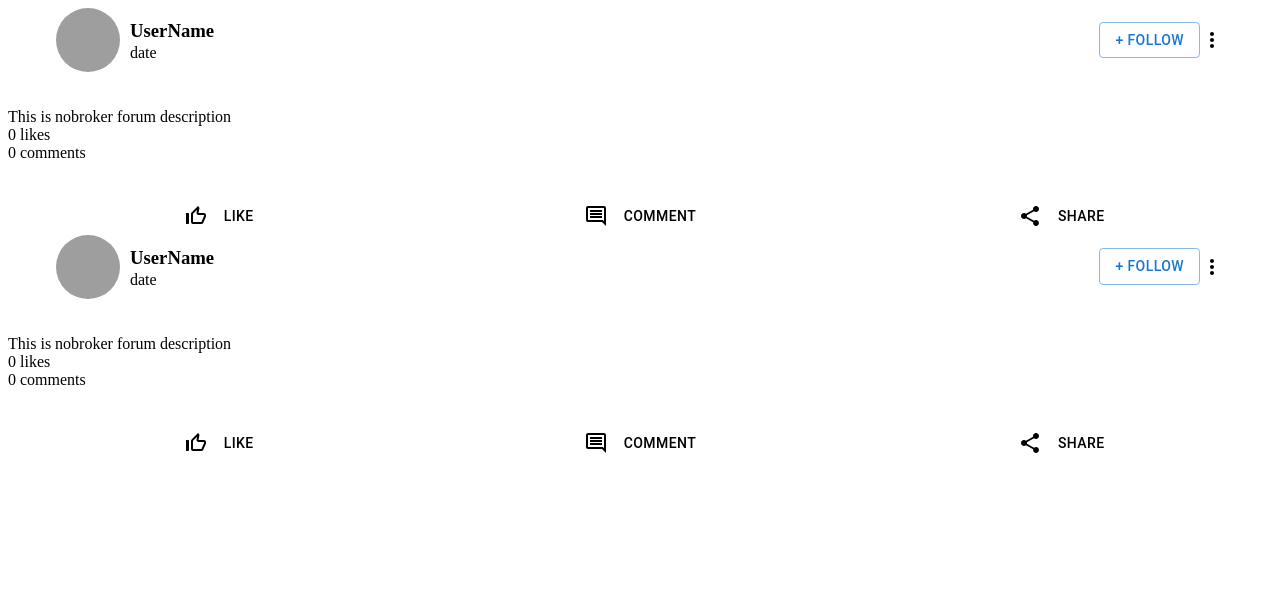
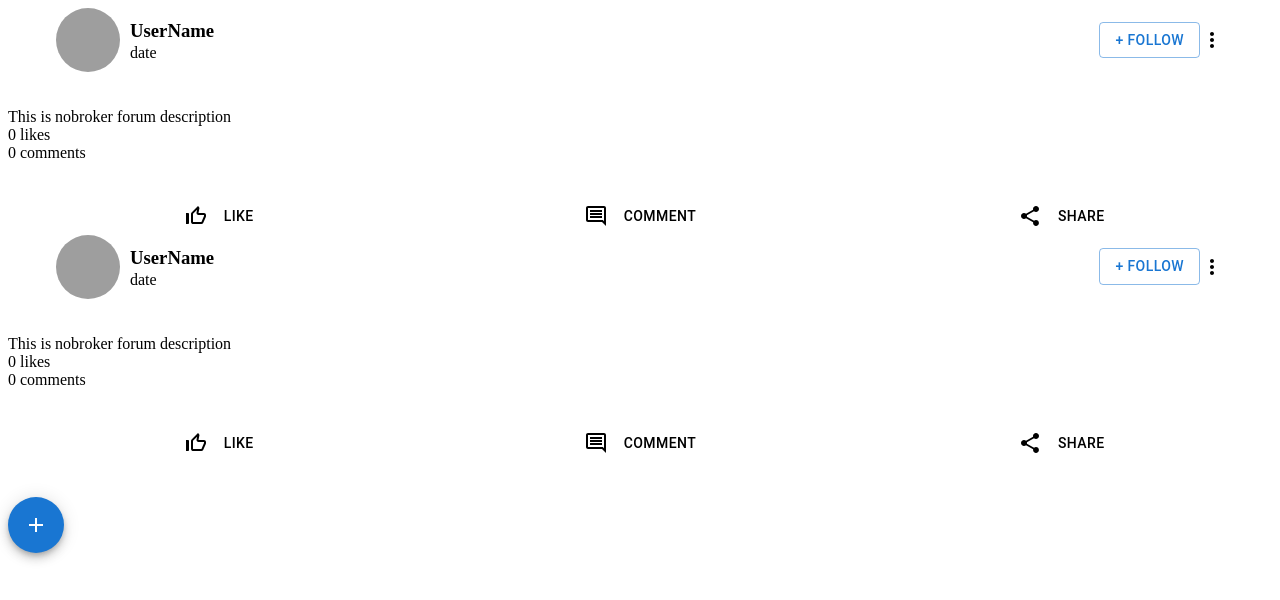
Before and after one commit to nirav19029/hood-forum, a React (Create React App) app in the folder frontend/: page / in a window 1280 px wide. Shown: the top 600 px of the page. Built offline with nearby package versions, Linux system fonts and the light colour scheme; grey boxes are pictures that could not be loaded.

Commit message:
Added floting point button

```diff
--- a/frontend/src/App.js
+++ b/frontend/src/App.js
@@ -1,5 +1,6 @@
 import React from "react";
 import "./App.css";
+import AddPostButton from "./components/card/AddPostButton";
 import Card from "./components/card/Card";
 
 const App = () => {
@@ -7,6 +8,10 @@ const App = () => {
     <div>
       <Card />
       <Card />
+
+      <br />
+      <br />
+      <AddPostButton />
     </div>
   );
 };
--- /dev/null
+++ b/frontend/src/components/card/AddPostButton.js
@@ -0,0 +1,16 @@
+import React from "react";
+import Box from "@mui/material/Box";
+import Fab from "@mui/material/Fab";
+import AddIcon from "@mui/icons-material/Add";
+
+const AddPostButton = () => {
+  return (
+    <div>
+      <Fab color="primary" aria-label="add">
+        <AddIcon />
+      </Fab>
+    </div>
+  );
+};
+
+export default AddPostButton;
--- a/frontend/src/components/card/addPostButton.js
+++ /dev/null
@@ -1,20 +0,0 @@
-import * as React from 'react';
-import Box from '@mui/material/Box';
-import Fab from '@mui/material/Fab';
-import AddIcon from '@mui/icons-material/Add';
-import EditIcon from '@mui/icons-material/Edit';
-import FavoriteIcon from '@mui/icons-material/Favorite';
-import NavigationIcon from '@mui/icons-material/Navigation';
-import PostAddIcon from '@mui/icons-material/PostAdd';
-
-const addPostButton= () => {
-  return (
-    <Box sx={{ '& > :not(style)': { m: 1 } }}>
-      <Fab color="primary">
-        <PostAddIcon />
-      </Fab>
-    </Box>
-  );
-}
-
-export default addPostButton;
```
Also changed, not shown: frontend/src/components/card/Card.js (+1 -6 lines).
